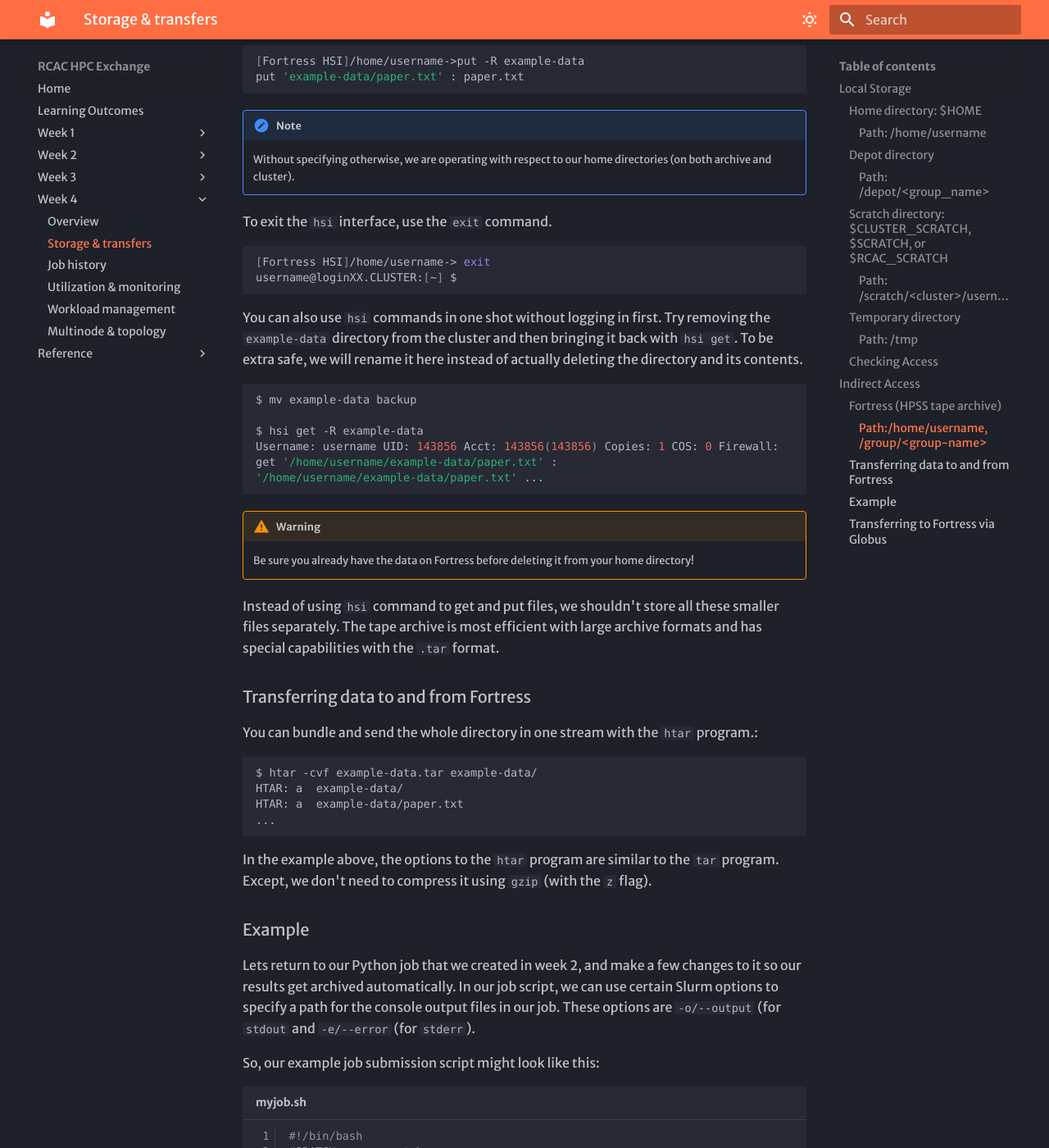
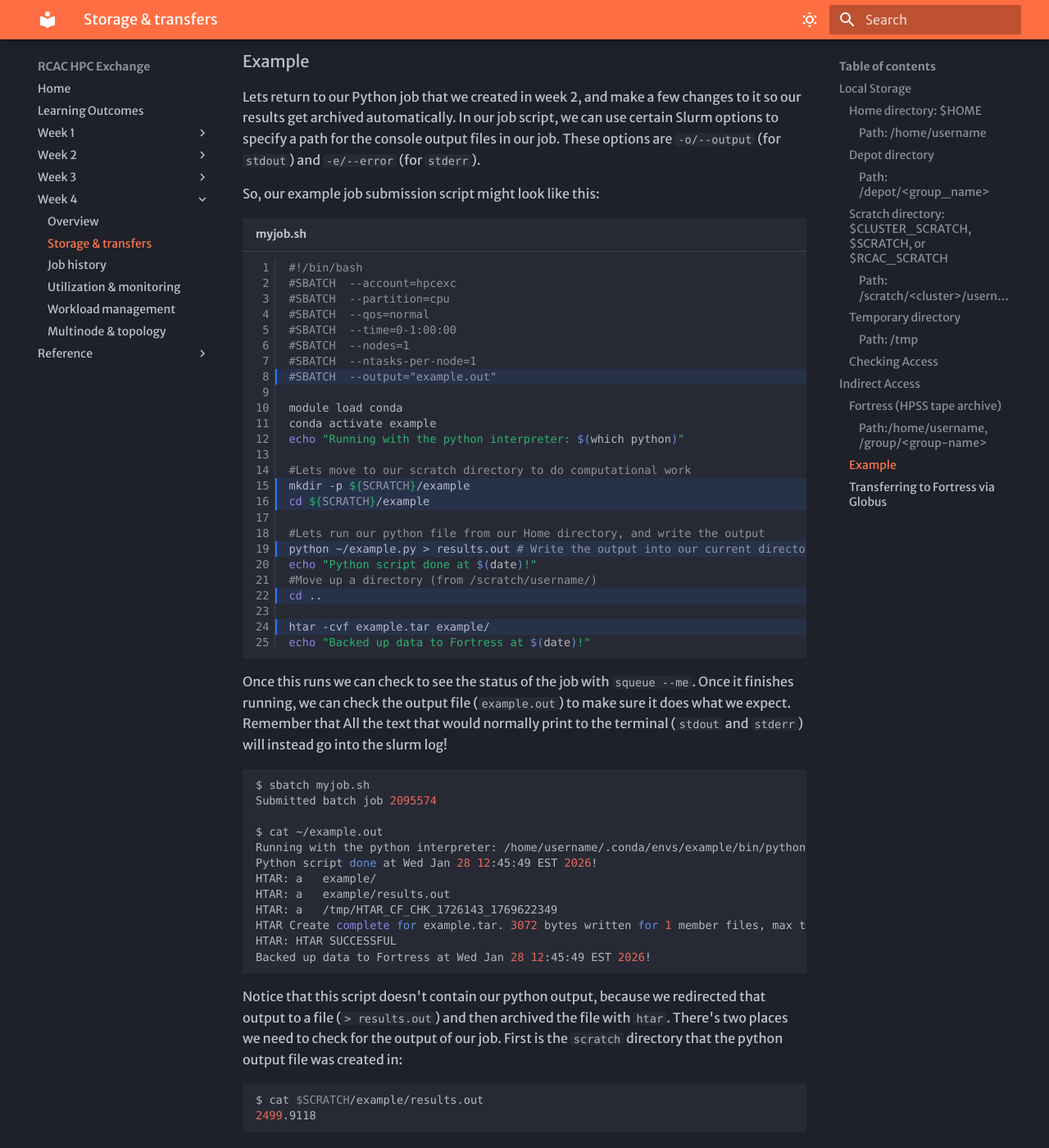
Before and after one commit to Jake-Verburgt/rcac-hpc-exchange, an MkDocs documentation site: the page built from docs/week4/storage-transfer.md, in a window 1280 px wide and 1400 px high, scrolled down 5379 px. Shown: the whole window at 82% size. Built offline with MkDocs 1.6.1 and Material for MkDocs 9.7.7, drawn with Linux system fonts in a browser that asks for light colours; some web fonts are replaced; some of the changed text lies outside the part shown.

Commit message:
Updates for week 4

````diff
--- a/docs/week4/storage-transfer.md
+++ b/docs/week4/storage-transfer.md
@@ -59,6 +59,8 @@ It is also private per user, other members of your group cannot access it.
 The scratch system is internally redundant, so you don't have to worry about hardware failure corrupting your data, but there are no snapshots, so files are not recoverable if deleted. **It is also regularly purged of older files.**
 
 Scratch directories are good for intermediate to massive data I/O, so are perfect for data intensive jobs. It is **NOT** for the primary copy of your data or software. And it is **NOT for long-term storage.** It is only for short-term storage of intermediate results.
+
+![Am image showing files in a users scratch space being slowly transferred on a conveyor belt to a fire representing a file purge](../assets/images/scratch_purge.png)
 
 !!! warning
      Beware of regular purging of older files. You can use the `purgelist` program to  tell you which files will be purged. Please do not try to game the system, as we will ban users who repeatedly do so. Just back older files up to Fortress instead of storing them on Scratch.
@@ -136,9 +138,9 @@ mkdir: /home/username/example
 [Fortress HSI]/home/username/example->ls -lh
 ```
 
-Now let's remove the directory that we just created, we don't need it cluttering up our file system:
+<!-- Now let's remove the directory that we just created, we don't need it cluttering up our file system: -->
 
-```bash
+<!-- ```bash
 [Fortress HSI]/home/username/example->cd ..
 [Fortress HSI]/home/username->rm -r example
 Unknown option or missing argument: 'r' ignored
@@ -146,9 +148,9 @@ Unknown option or missing argument: 'r' ignored
 ```
 
 ??? question "Why can't we remove this directory with `rm -r`? What command do we need to remove a directory?"
-     `rmdir example`
+     `rmdir example` -->
 
-Use `hsi put` and `hsi get` to copy data to and from the tape archive. Let's add our directory to the archive and try to get it back.
+Use `put` and `get` to copy data to and from the tape archive. Let's add our directory to the archive and try to get it back.
 
 ```bash
 [Fortress HSI]/home/username->put -R example-data
@@ -198,7 +200,7 @@ In the example above, the options to the `htar` program are similar to the `tar`
 
 ### Example
 
-Lets return to our Python job that we created in week 2, and make a few changes to it so our results get archived automatically. In our job script, we can use certain Slurm options to specify a path for the console output files in our job. These options are `-o/--output` (for `stdout` and `-e/--error` (for `stderr`).
+Lets return to our Python job that we created in week 2, and make a few changes to it so our results get archived automatically. In our job script, we can use certain Slurm options to specify a path for the console output files in our job. These options are `-o/--output` (for `stdout`) and `-e/--error` (for `stderr`).
 
 So, our example job submission script might look like this:
 
@@ -232,7 +234,7 @@ echo "Backed up data to Fortress at $(date)!"
 
 ```
 
-Once this runs we can check to see the status of the job with `squeue --me`. Once it finishes running, we can check the output file to make sure it does what we expect:
+Once this runs we can check to see the status of the job with `squeue --me`. Once it finishes running, we can check the output file (`example.out`) to make sure it does what we expect. Remember that All the text that would normally print to the terminal (`stdout` and `stderr`) will instead go into the slurm log!
 
 ```bash
 $ sbatch myjob.sh
@@ -247,13 +249,14 @@ HTAR: a   /tmp/HTAR_CF_CHK_1726143_1769622349
 HTAR Create complete for example.tar. 3072 bytes written for 1 member files, max threads: 2 Transfer time: 0.032 seconds (0.097 MB/s) wallclock/user/sys: 0.281 0.012 0.007 seconds
 HTAR: HTAR SUCCESSFUL
 Backed up data to Fortress at Wed Jan 28 12:45:49 EST 2026!
+
 ```
-
+<!--
 ??? question "If we run the job a second time, will it overwrite the output file? If so, what other options exist?"
-     It will overwrite it. You can add substitution patterns like `%j` or `%A` so that different jobs write to different output files. See the *file pattern* section of the *manual page* for details.
+     It will overwrite it. You can add substitution patterns like `%j` or `%A` so that different jobs write to different output files. See the *file pattern* section of the *manual page* for details. -->
 
 
-With regards to the outputs of our python script there's two places we need to check for the output of our job. First is the `scratch` space that our job ran in:
+Notice that this script doesn't contain our python output, because we redirected that output to a file (`> results.out`) and then archived the file with `htar`. There's two places we need to check for the output of our job. First is the `scratch` directory that the python output file was created in:
 
 ```bash
 $ cat $SCRATCH/example/results.out
````
Also changed, not shown: docs/week4/job-history.md (+5 -5 lines), docs/week4/multinode-topology.md (+3 -2 lines), docs/week4/utilization-monitoring.md (+5 -2 lines), docs/week4/workload-management.md (+5 -8 lines), docs/assets/images/Node_topology_srun.png (added), docs/assets/images/scratch_purge.png (added).
